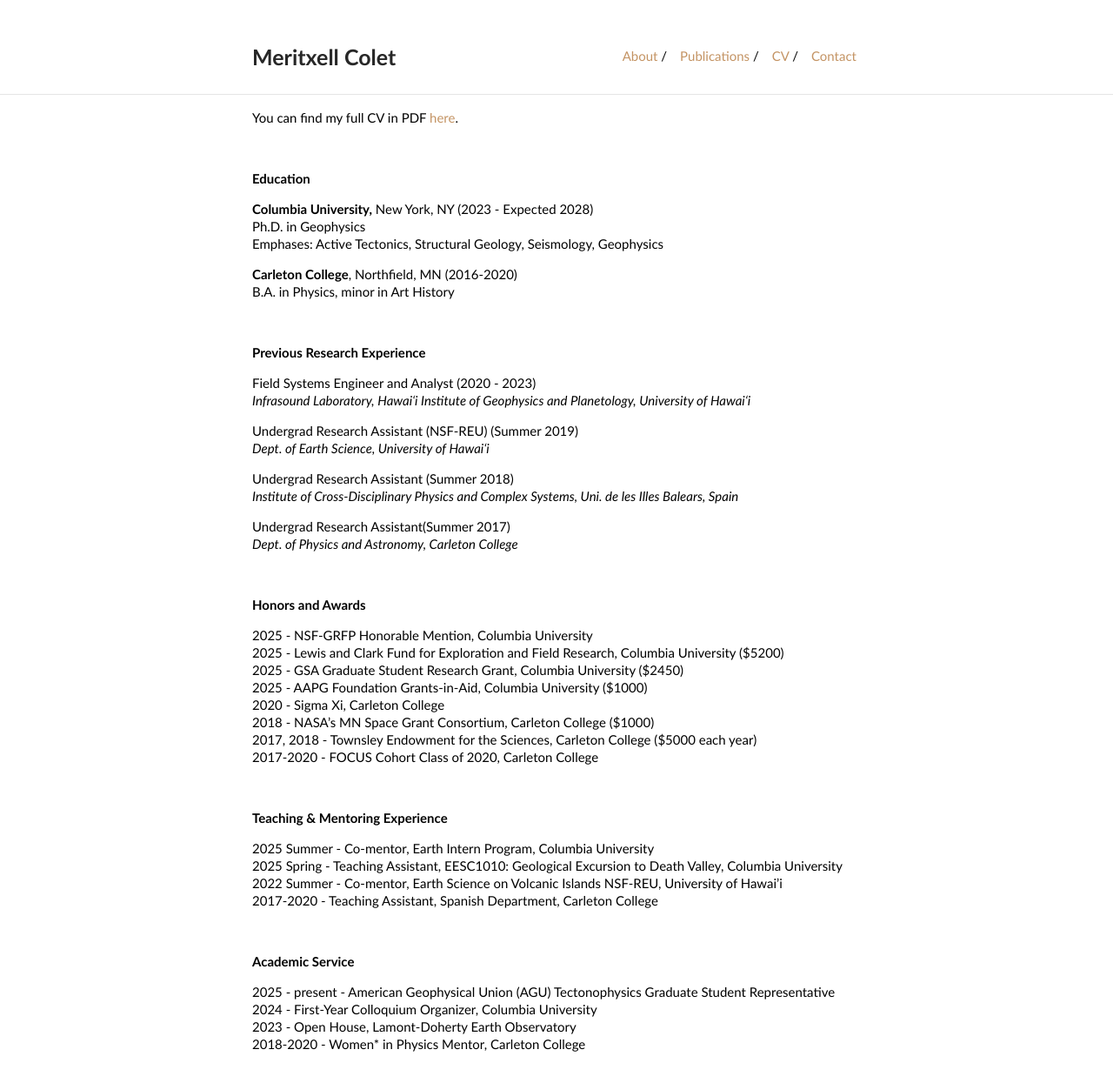
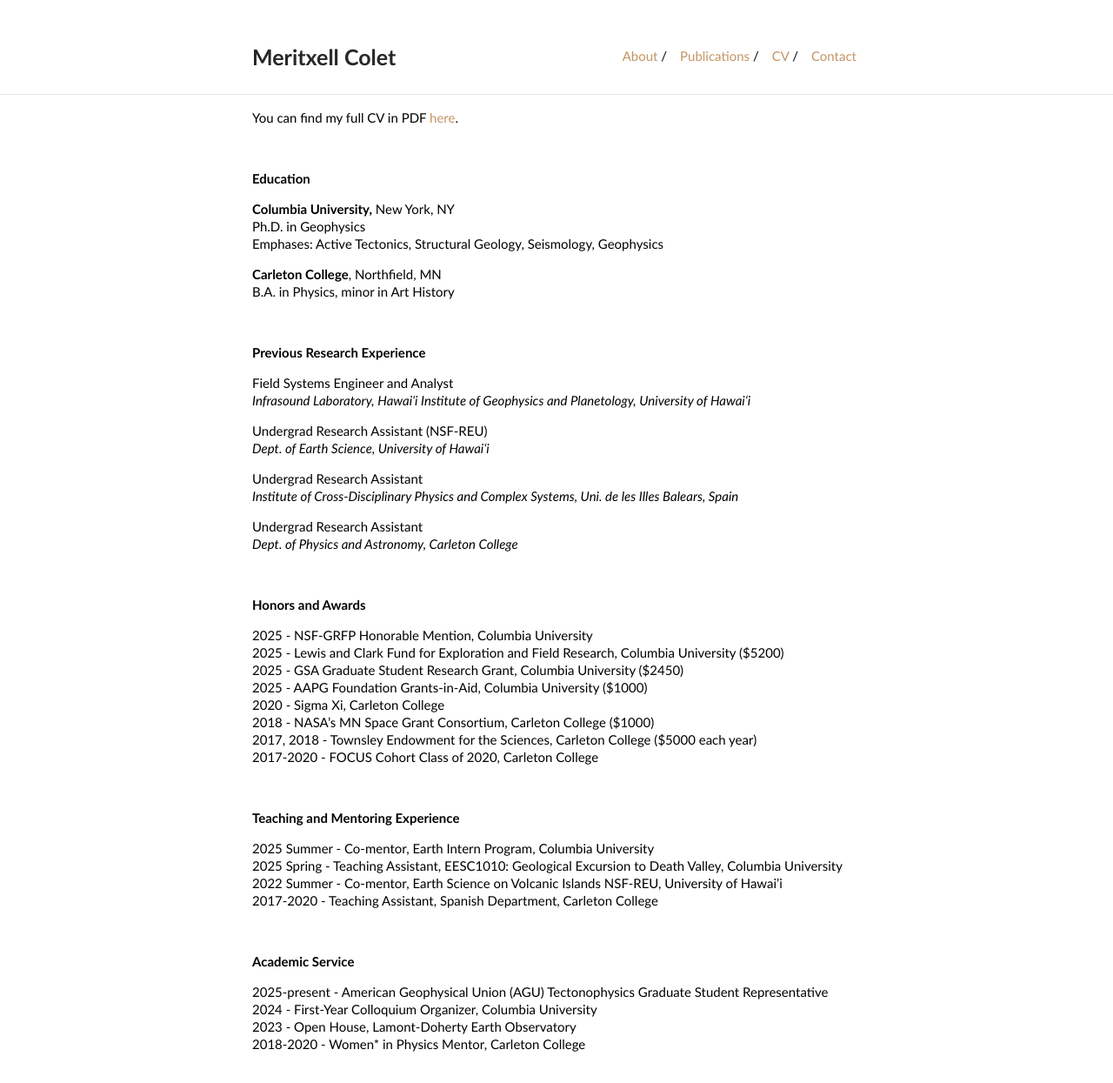
Before and after one commit to MeritxellC/MeritxellC.github.io, a Jekyll site: the page built from cv/cv.md, in a window 1280 px wide. Shown: the whole page at 87% size. Built offline with Jekyll 4.4.1, drawn with Linux system fonts in a browser that asks for light colours.

Commit message:
more updates

```diff
--- a/cv/cv.md
+++ b/cv/cv.md
@@ -2,9 +2,6 @@
 layout: default
 ---
 
-You can find my full CV in PDF [here](Meritxell_Colet_CV_PDF.pdf).
-
-<br style="line-height:3">
 
 <style type="text/css">
 p{
@@ -14,46 +11,50 @@ p{
 }
 </style>
 
+You can find my full CV in PDF [here](Meritxell_Colet_CV_PDF.pdf).
 
-<p><b>Education</b></p>
+<br style="line-height:1">
+
+
+<p><strong>Education</strong></p>
 <p>
-<b>Columbia University,</b> New York, NY (2023 - Expected 2028)<br>
+<b>Columbia University,</b> New York, NY <br>
 Ph.D. in Geophysics<br>
 Emphases: Active Tectonics, Structural Geology, Seismology, Geophysics<br>
 </p>
 
 <p>
-<b>Carleton College</b>, Northfield, MN (2016-2020)<br>
+<b>Carleton College</b>, Northfield, MN <br>
 B.A. in Physics, minor in Art History
 </p>
 
 <br style="line-height:1.5">
 
-<p><b>Previous Research Experience</b></p>
+<p><strong>Previous Research Experience</strong></p>
 <p>
-Field Systems Engineer and Analyst (2020 - 2023)<br>
+Field Systems Engineer and Analyst <br>
 <i> Infrasound Laboratory, Hawaiʻi Institute of Geophysics and Planetology,
 University of Hawaiʻi </i><br>
 </p>
 
 <p>
-Undergrad Research Assistant (NSF-REU) (Summer 2019)<br>
+Undergrad Research Assistant (NSF-REU) <br>
 <i> Dept. of Earth Science, University of Hawaiʻi </i><br>
 </p>
 
 <p>
-Undergrad Research Assistant (Summer 2018)<br>
+Undergrad Research Assistant <br>
 <i> Institute of Cross-Disciplinary Physics and Complex Systems,
 Uni. de les Illes Balears, Spain </i><br>
 </p>
 
 <p>
-Undergrad Research Assistant(Summer 2017)<br>
+Undergrad Research Assistant<br>
 <i>Dept. of Physics and Astronomy, Carleton College </i>
 </p>
 <br style="line-height:2">
 
-<p><b>Honors and Awards</b></p>
+<p><strong>Honors and Awards</strong></p>
 
 <p>
 2025 - NSF-GRFP Honorable Mention, Columbia University<br>
@@ -68,7 +69,7 @@ Undergrad Research Assistant(Summer 2017)<br>
 
 <br style="line-height:2">
 
-<p><b>Teaching & Mentoring Experience</b></p>
+<p><strong>Teaching and Mentoring Experience</strong></p>
 2025 Summer - Co-mentor, Earth Intern Program, Columbia University <br>
 2025 Spring - Teaching Assistant, EESC1010: Geological Excursion to Death Valley, Columbia University<br>
 2022 Summer - Co-mentor, Earth Science on Volcanic Islands NSF-REU, University of Hawai'i <br>
@@ -77,8 +78,8 @@ Undergrad Research Assistant(Summer 2017)<br>
 <br style="line-height:2">
 
 
-<p><b>Academic Service</b></p>
-2025 - present - American Geophysical Union (AGU) Tectonophysics Graduate Student Representative <br>
+<p><strong>Academic Service</strong></p>
+2025-present - American Geophysical Union (AGU) Tectonophysics Graduate Student Representative <br>
 2024 - First-Year Colloquium Organizer, Columbia University <br>
 2023 - Open House, Lamont-Doherty Earth Observatory <br>
 2018-2020 - Women* in Physics Mentor, Carleton College <br>
```
Also changed, not shown: contact.md (+4 -1 lines), publications/publications.md (+9 -10 lines).
